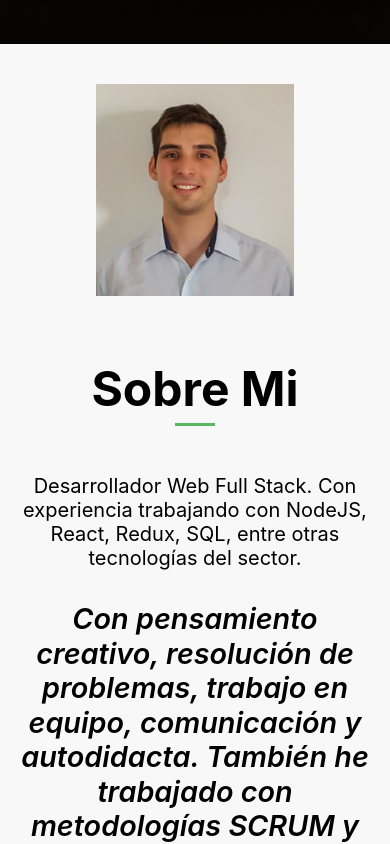
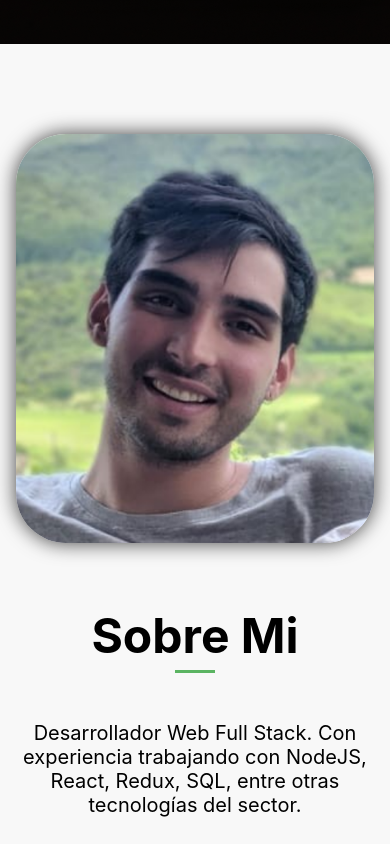
Before and after one commit to LucasMarchetti/Portfolio, a React (Create React App) app: page / in a window 390 px wide. Shown: the part 800-1644 px from the top of the page. Built offline with nearby package versions, Linux system fonts and the light colour scheme.

Commit message:
add new image AboutMe

```diff
--- a/src/components/AboutMe.css
+++ b/src/components/AboutMe.css
@@ -10,6 +10,14 @@
   margin: auto;
   display: grid;
   grid-template-columns: repeat(2, 1fr);
+}
+
+.about .container img {
+  margin-left: 180px;
+  border-radius: 50px;
+  -webkit-box-shadow: 0px 0px 20px 0px rgba(0,0,0,0.75);
+  -moz-box-shadow: 0px 0px 20px 0px rgba(0,0,0,0.75);
+  box-shadow: 0px 0px 20px 0px rgba(0,0,0,0.75);
 }
 
 .about h2 {
@@ -46,27 +54,42 @@
   margin-top: 1rem;
 }
 
-@media screen and (max-width: 940px) {
+@media screen and (max-width: 1030px) {
   .about .container {
     grid-template-columns: 1fr;
   }
 
   .about .container {
     width: 100%;
+    margin-top: 100px;
   }
 
   .about .container img {
-    padding: 5rem;
+    margin: 2rem;
     width: 100%;
     margin-top: -120px;
     margin-bottom: -40px;
+    margin-left: 0;
   }
 
   .about .container .col-2 {
     padding: 0;
+    margin-top: 40px;
   }
 
   .about button {
     margin-top: 3rem;
   }
 }
+
+@media screen and (max-width: 400px) {
+
+  .about .container {
+    margin-top: 10px;
+  }
+
+  .about .container img {
+    margin: 0;
+  }
+
+}
--- a/src/components/AboutMe.js
+++ b/src/components/AboutMe.js
@@ -1,13 +1,12 @@
 import React from "react";
 import "./AboutMe.css";
 import foto from "./images/foto.png";
-// import { CiLocationOn } from "react-icons/ci";
 
 function AboutMe() {
   return (
     <div className="about" id="about">
       <div className="container">
-        <img src={foto} alt="Foto Lucas" style={{ borderRadius: "10px" }} />
+        <img src={foto} alt="Foto Lucas" />
         <div className="col-2">
           <h2>Sobre Mi</h2>
           <span className="line"></span>
@@ -21,7 +20,6 @@ function AboutMe() {
             metodologías SCRUM y GitFlow.
           </p>
           <h3>San Fernando del Valle de Catamarca, Catamarca, Argentina</h3>
-          {/* <button className="button"> Mas Informacion</button> */}
         </div>
       </div>
     </div>
--- a/src/components/Footer.css
+++ b/src/components/Footer.css
@@ -44,3 +44,9 @@
     font-size: 0.8rem;
   }
 }
+
+@media screen and (max-width: 470px) {
+  .container {
+    font-size: 0.6rem;
+  }
+}
```
Also changed, not shown: src/components/images/foto.png.
